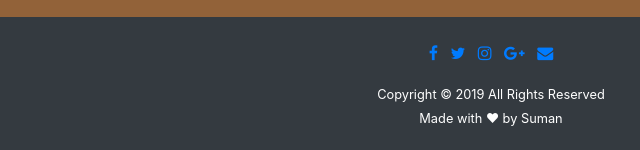
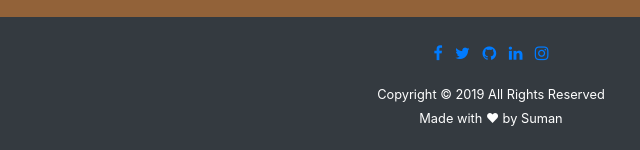
Before and after one commit to SumanDas3001/Bootstrap4_theme, a plain HTML site: page index.html in a window 1280 px wide. Shown: the part 2144-2294 px from the top of the page, 149-789 px from the left. Drawn offline with nearby package versions, Linux system fonts and the light colour scheme.

Commit message:
Add social contact link

```diff
--- a/index.html
+++ b/index.html
@@ -302,11 +302,11 @@
     <footer id="sticky-footer" class="py-4 bg-dark text-white-50">
       <div class="container text-center">
         <ul class="list-unstyled list-inline social text-center">
-          <li class="list-inline-item"><a href="#" target="_blank"><i class="fa fa-facebook"></i></a></li>
-          <li class="list-inline-item"><a href="#" target="_blank"><i class="fa fa-twitter"></i></a></li>
-          <li class="list-inline-item"><a href="#" target="_blank"><i class="fa fa-instagram"></i></a></li>
-          <li class="list-inline-item"><a href="#" target="_blank"><i class="fa fa-google-plus"></i></a></li>
-          <li class="list-inline-item"><a href="#" target="_blank"><i class="fa fa-envelope"></i></a></li>
+          <li class="list-inline-item"><a href="https://www.facebook.com/profile.php?id=100006119806373" target="_blank"><i class="fa fa-facebook"></i></a></li>
+          <li class="list-inline-item"><a href="https://twitter.com/Suman07396436" target="_blank"><i class="fa fa-twitter"></i></a></li>
+          <li class="list-inline-item"><a href="https://github.com/SumanDas3001" target="_blank"><i class="fa fa-github"></i></a></li>
+          <li class="list-inline-item"><a href="https://www.linkedin.com/in/suman-das-9068b5142/" target="_blank"><i class="fa fa-linkedin"></i></a></li>
+          <li class="list-inline-item"><a href="https://www.instagram.com/sumangraphy/" target="_blank"><i class="fa fa-instagram"></i></a></li>
         </ul>
         <small class="text-white">Copyright &copy; 2019 All Rights Reserved</small><br>
         <small class="text-white">Made with ♥ by Suman</small>
```
